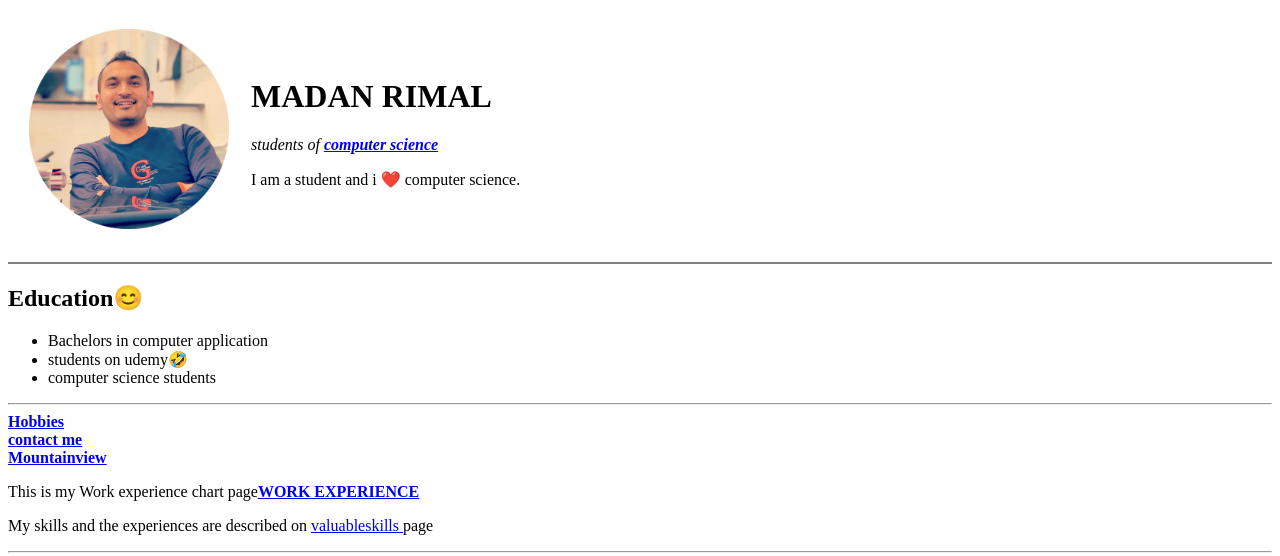
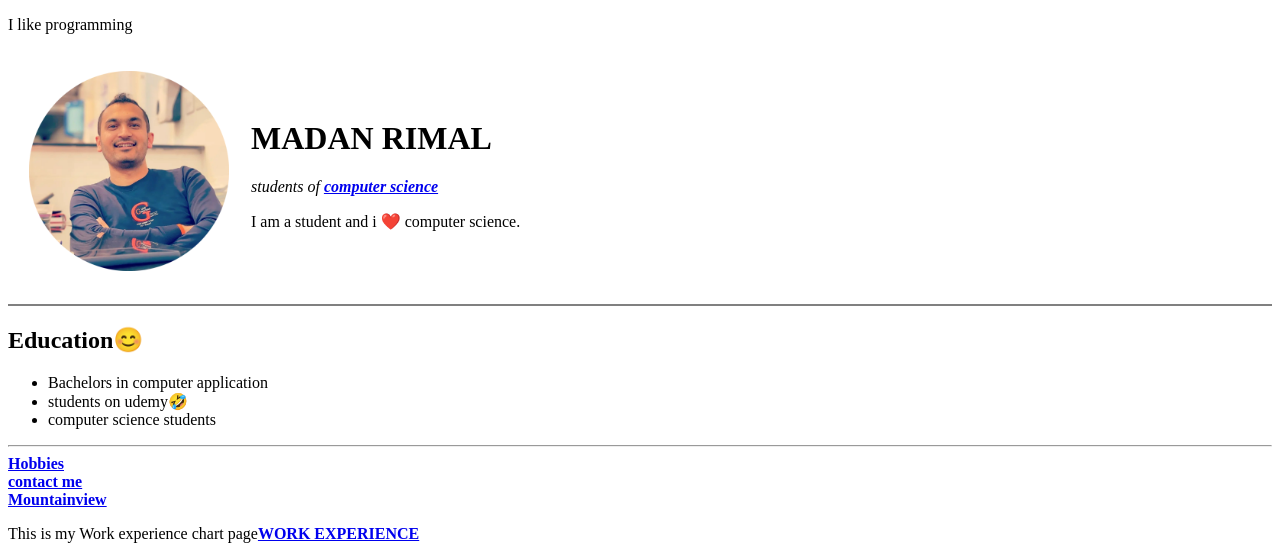
Before and after one commit to madanrimal/My_CV, a plain HTML site: page HTML-project/index.html in a window 1280 px wide. Shown: the top 556 px of the page. Drawn offline with Linux system fonts and the light colour scheme; files whose address does not match are found by name.

Commit message:
Update index.html

```diff
--- a/HTML-project/index.html
+++ b/HTML-project/index.html
@@ -14,6 +14,7 @@
         <td>  <h1>MADAN RIMAL</h1>
           <p><em>students of <strong><a href="mywebpage.html">computer science</a></strong></em></p>
           <p>I am a student  and i ❤️ computer science.</p></td>
+        <p>I like programming</p>
       </tr>
     </table>
       <hr noshade="0">
```
